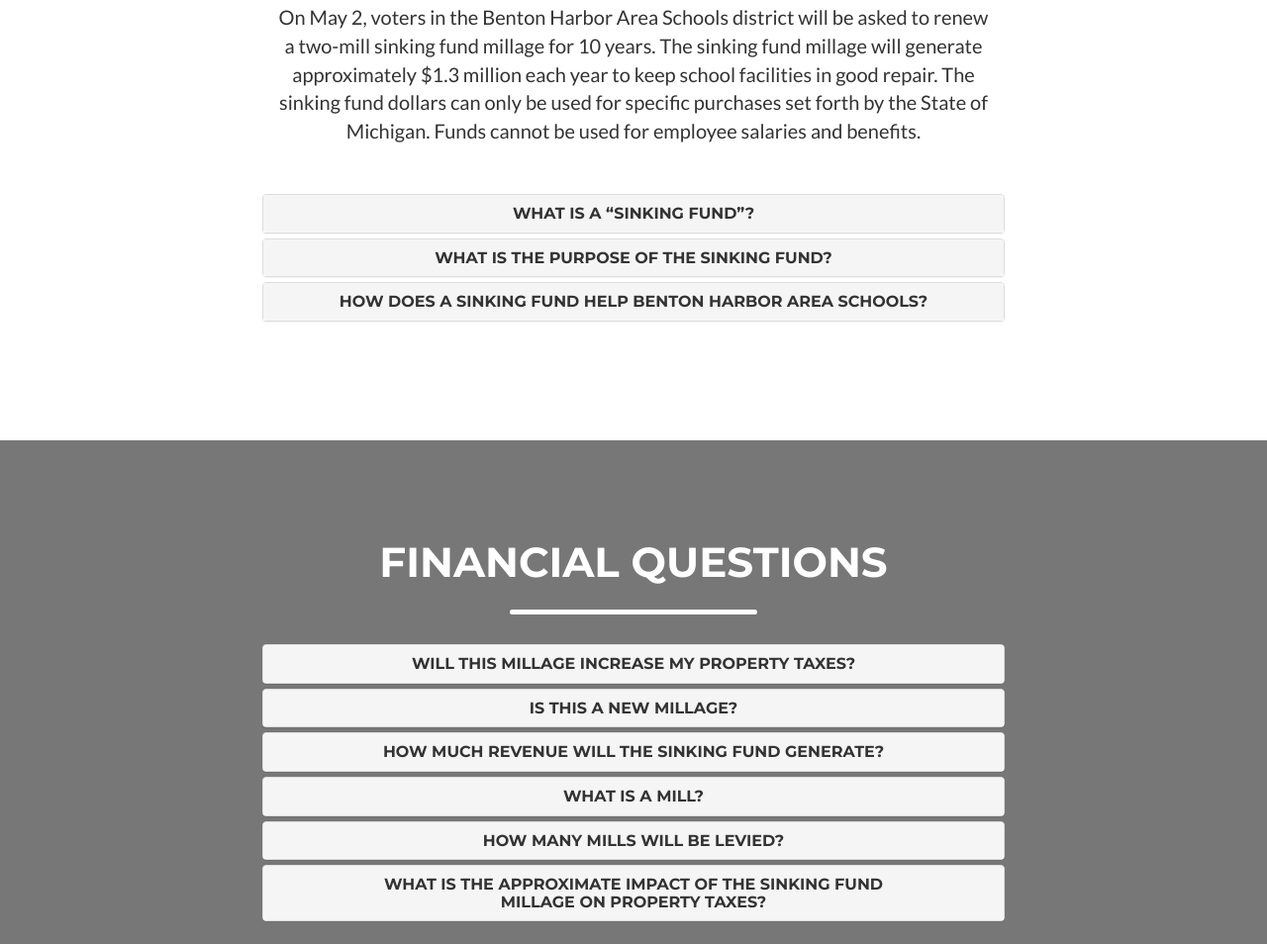
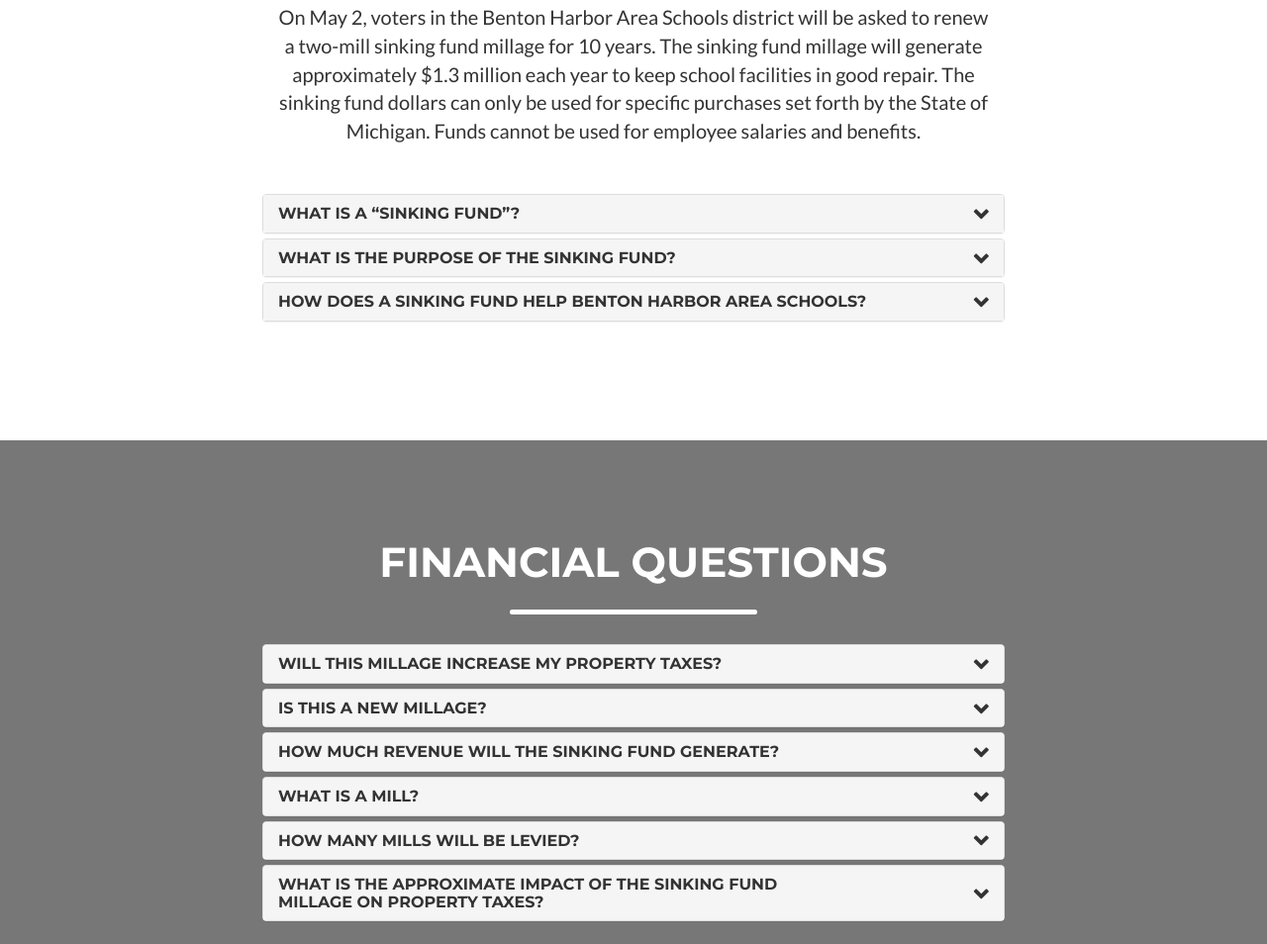
Before and after one commit to friendsofbhas/friendsofbhas.github.io, a website: page index.html in a window 1280 px wide. Shown: the part 1027-1981 px from the top of the page at 99% size. Drawn offline with nearby package versions, Linux system fonts and the light colour scheme.

Commit message:
[global] style updates again

```diff
--- a/less/freelancer.less
+++ b/less/freelancer.less
@@ -217,6 +217,27 @@
 
 .panel-body {
 	font-size: 16px;
+}
+
+.panel-title {
+	text-align: left;
+}
+
+.panel-title > a {
+  display: block;
+  position: relative;
+	padding-right: 50px;
+}
+.panel-title > a:after {
+  content: "\f078"; /* fa-chevron-down */
+  font-family: 'FontAwesome';
+  position: absolute;
+  right: 0;
+	top: 50%;
+	transform: translateY(-50%);
+}
+.panel-title > a[aria-expanded="true"]:after {
+  content: "\f077"; /* fa-chevron-up */
 }
 
 section {
```
Also changed, not shown: css/freelancer.css, css/freelancer.min.css.
